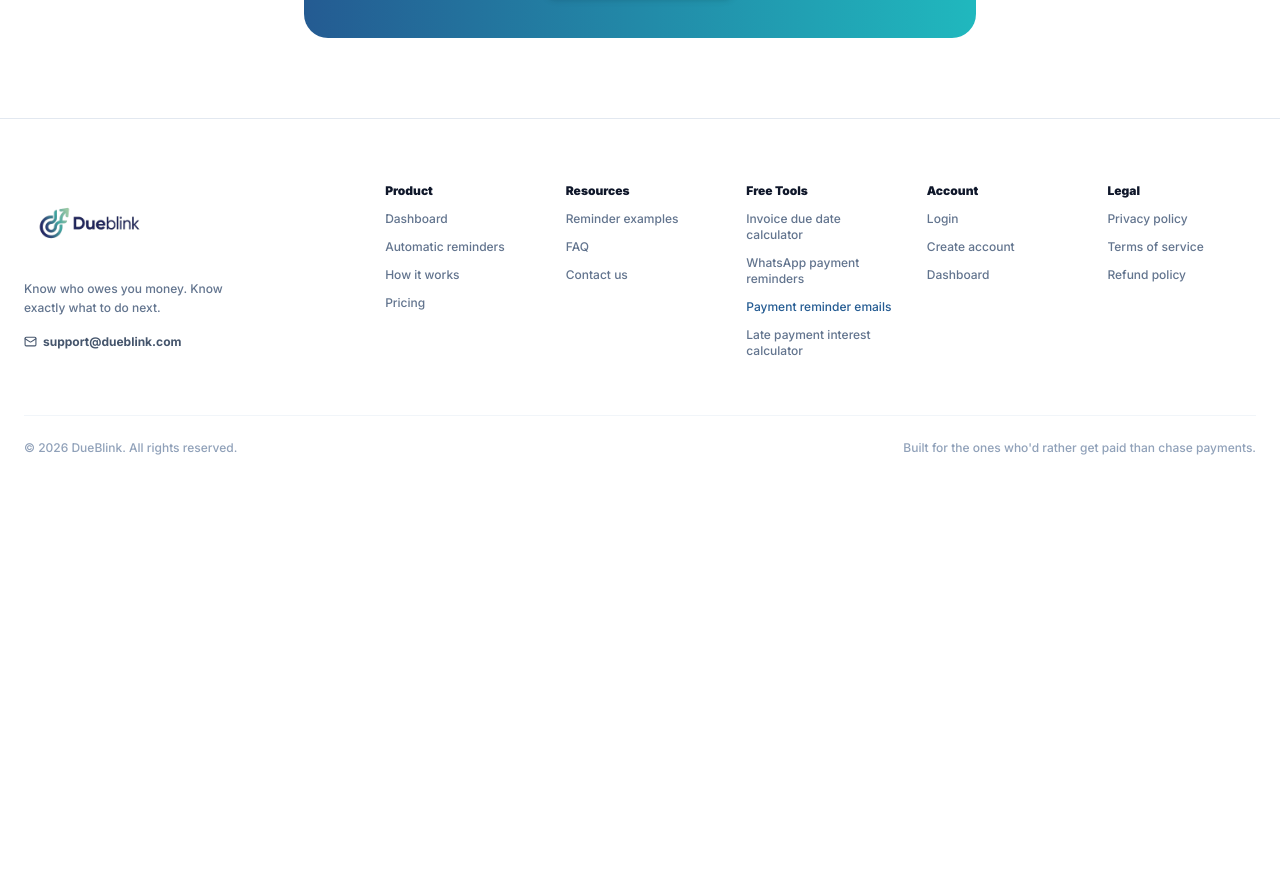
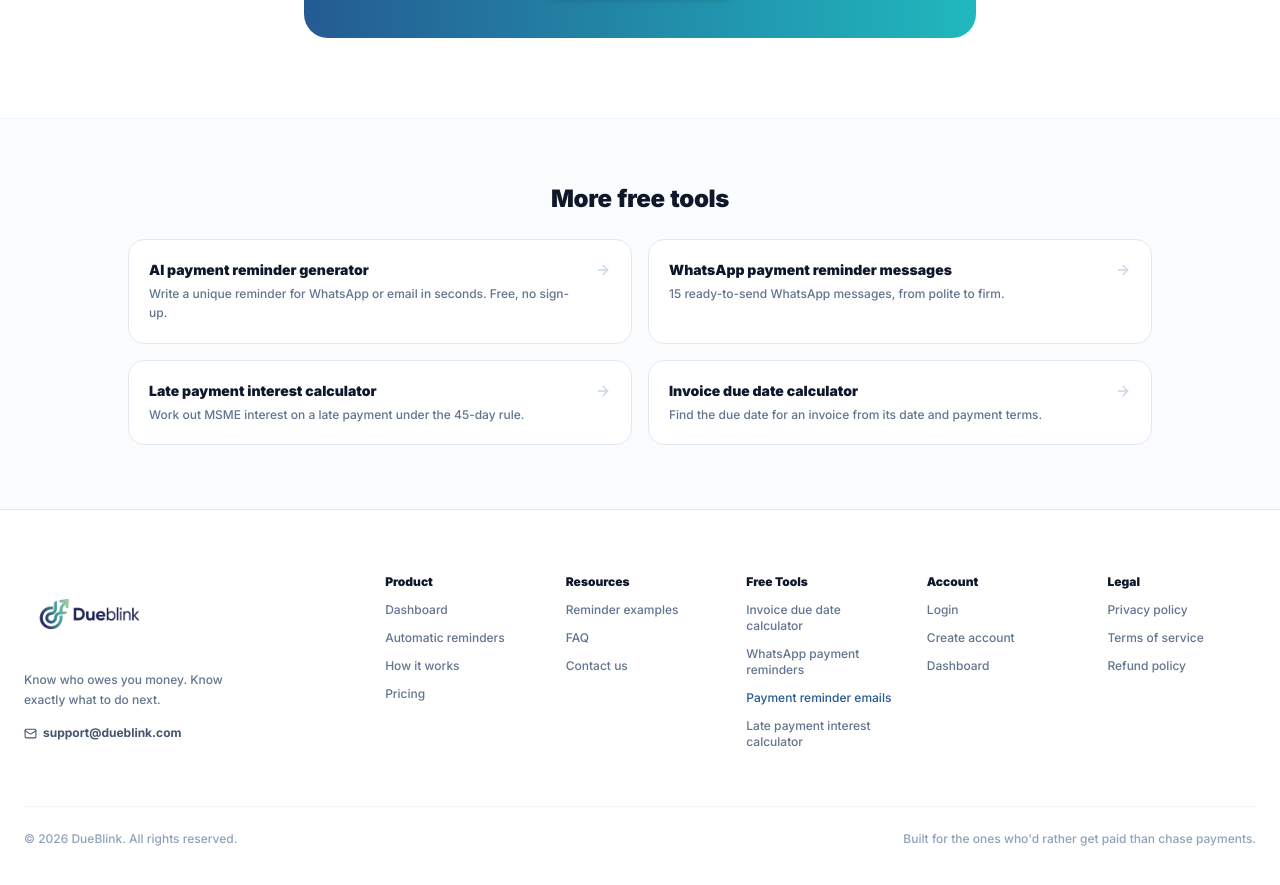
Before and after one commit to dueblink/dueblink-app, a Next.js app: page /tools/payment-reminder-email-templates in a window 1280 px wide. Shown: the part 10313-11198 px from the top of the page. Before the commit the page ends 10809 px from the top, so only its background shows below. Built offline with nearby package versions, Linux system fonts and the light colour scheme; no server answers.

Commit message:
Related tools links and sitemap fix

```diff
--- a/app/sitemap.ts
+++ b/app/sitemap.ts
@@ -7,7 +7,6 @@ import type { MetadataRoute } from 'next';
 const SITE_URL = 'https://www.dueblink.com';
 
 export default function sitemap(): MetadataRoute.Sitemap {
-  const now = new Date();
 
   const pages: { path: string; priority: number; changeFrequency: 'weekly' | 'monthly' | 'yearly' }[] = [
     { path: '', priority: 1.0, changeFrequency: 'weekly' },
@@ -29,7 +28,6 @@ export default function sitemap(): MetadataRoute.Sitemap {
 
   return pages.map((page) => ({
     url: `${SITE_URL}${page.path}`,
-    lastModified: now,
     changeFrequency: page.changeFrequency,
     priority: page.priority,
   }));
--- a/components/ToolLayout.tsx
+++ b/components/ToolLayout.tsx
@@ -8,7 +8,7 @@ import React, { useState, useEffect } from 'react';
 import { useRouter, usePathname } from 'next/navigation';
 import Image from 'next/image';
 import { motion, AnimatePresence } from 'framer-motion';
-import { Menu, X, ChevronDown, Mail } from 'lucide-react';
+import { Menu, X, ChevronDown, Mail, ArrowRight } from 'lucide-react';
 import { onAuthStateChanged, signOut } from 'firebase/auth';
 import { auth } from '@/lib/firebase';
 
@@ -18,6 +18,66 @@ export const FREE_TOOLS = [
   { href: '/tools/payment-reminder-email-templates', label: 'Payment reminder emails' },
   { href: '/tools/late-payment-interest-calculator', label: 'Late payment interest calculator' },
 ];
+
+// "More free tools" cards shown above the footer on every tool page.
+// Plain links with clear words, so visitors and Google can move between
+// the tools. The page you're on is left out automatically.
+const RELATED_TOOLS = [
+  {
+    href: '/#reminder-generator',
+    title: 'AI payment reminder generator',
+    text: 'Write a unique reminder for WhatsApp or email in seconds. Free, no sign-up.',
+  },
+  {
+    href: '/tools/payment-reminder-email-templates',
+    title: 'Payment reminder email templates',
+    text: '15 emails with subject lines, plus a formal payment reminder letter format.',
+  },
+  {
+    href: '/tools/whatsapp-payment-reminder',
+    title: 'WhatsApp payment reminder messages',
+    text: '15 ready-to-send WhatsApp messages, from polite to firm.',
+  },
+  {
+    href: '/tools/late-payment-interest-calculator',
+    title: 'Late payment interest calculator',
+    text: 'Work out MSME interest on a late payment under the 45-day rule.',
+  },
+  {
+    href: '/tools/invoice-due-date-calculator',
+    title: 'Invoice due date calculator',
+    text: 'Find the due date for an invoice from its date and payment terms.',
+  },
+];
+
+function RelatedTools() {
+  const pathname = usePathname();
+  const tools = RELATED_TOOLS.filter((tool) => tool.href !== pathname);
+
+  return (
+    <section className="py-14 sm:py-16 px-4 border-t border-slate-100 bg-slate-50/60" suppressHydrationWarning={true}>
+      <div className="max-w-5xl mx-auto space-y-6" suppressHydrationWarning={true}>
+        <h2 className="text-xl sm:text-2xl font-black text-center text-[#0F172A]" suppressHydrationWarning={true}>More free tools</h2>
+        <div className="grid sm:grid-cols-2 gap-4" suppressHydrationWarning={true}>
+          {tools.map((tool) => (
+            <a
+              key={tool.href}
+              href={tool.href}
+              className="group bg-white border border-slate-200 rounded-2xl p-5 hover:border-[#245B92]/30 hover:shadow-md transition flex items-start justify-between gap-3"
+              suppressHydrationWarning={true}
+            >
+              <div className="space-y-1" suppressHydrationWarning={true}>
+                <p className="text-sm font-black text-[#0F172A] group-hover:text-[#245B92] transition-colors" suppressHydrationWarning={true}>{tool.title}</p>
+                <p className="text-xs text-slate-500 font-medium leading-relaxed" suppressHydrationWarning={true}>{tool.text}</p>
+              </div>
+              <ArrowRight size={16} className="shrink-0 mt-0.5 text-slate-300 group-hover:text-[#245B92] transition-colors" />
+            </a>
+          ))}
+        </div>
+      </div>
+    </section>
+  );
+}
 
 export function ToolNav() {
   const router = useRouter();
@@ -160,6 +220,8 @@ export function ToolFooter() {
   const pathname = usePathname();
 
   return (
+    <>
+    <RelatedTools />
     <motion.footer
       initial={{ opacity: 0 }}
       whileInView={{ opacity: 1 }}
@@ -237,5 +299,6 @@ export function ToolFooter() {
 
       </div>
     </motion.footer>
+    </>
   );
 }
```
